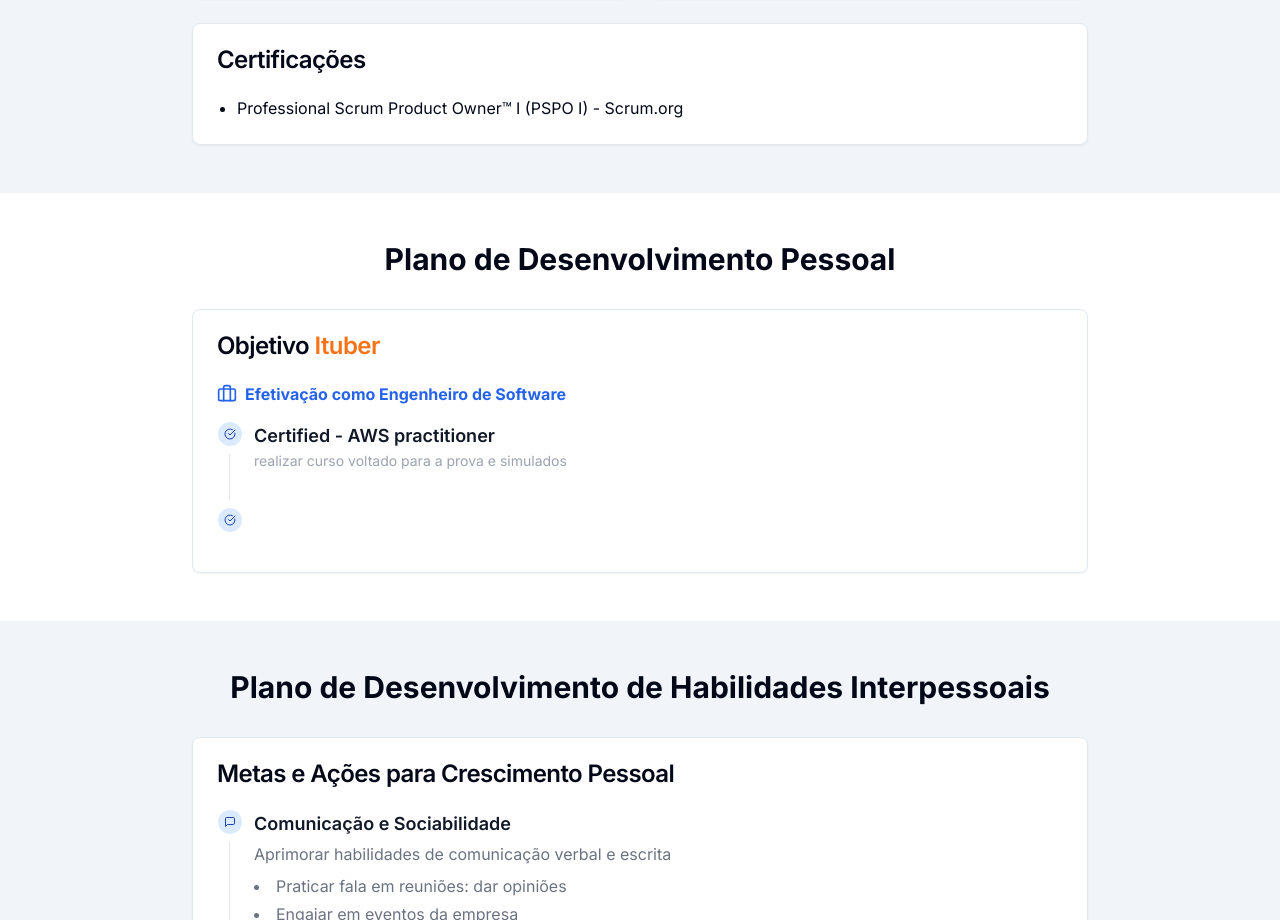
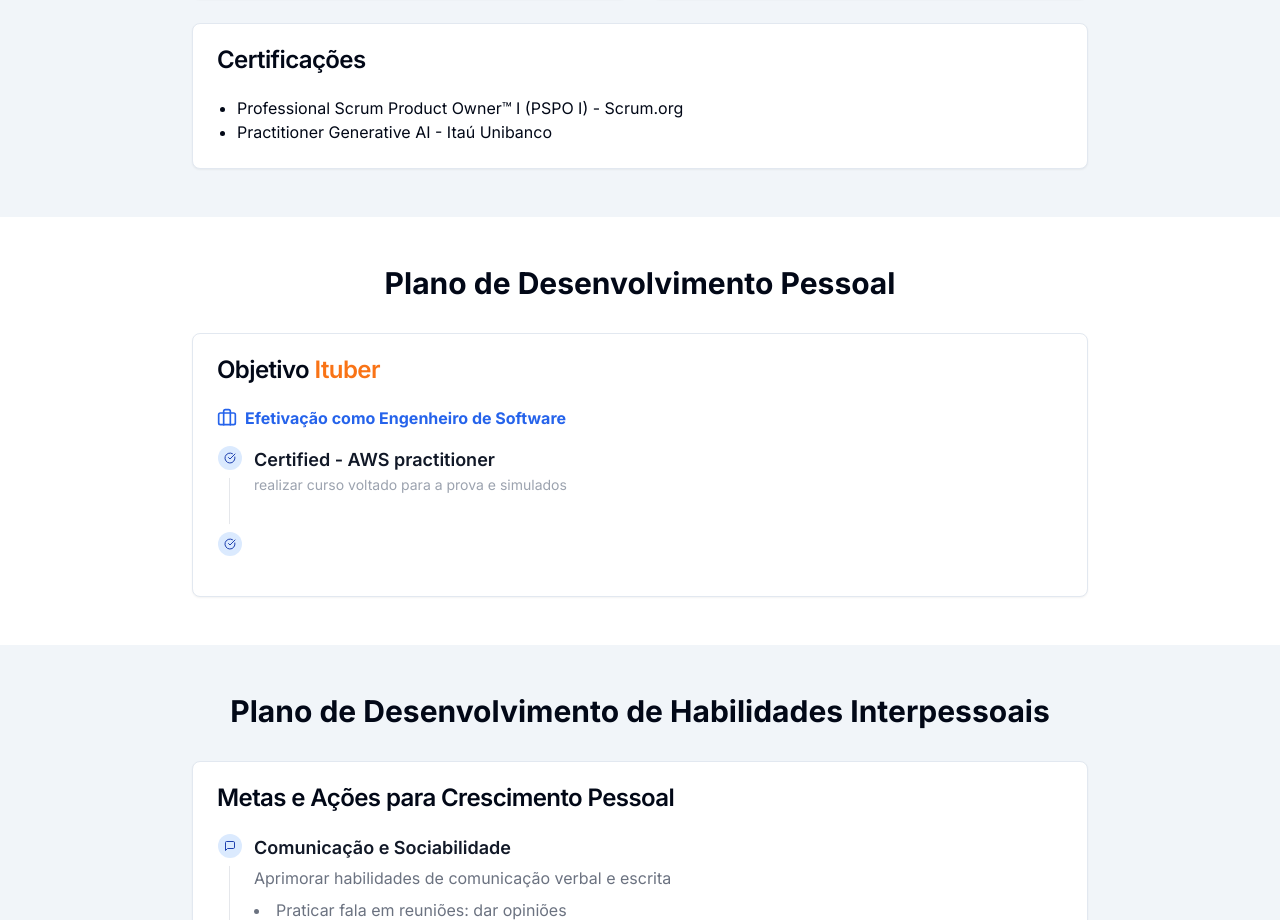
Before and after one commit to vichelly/pdi-itau, a Next.js app: page / in a window 1280 px wide. Shown: the part 874-1794 px from the top of the page. Built offline with nearby package versions, Linux system fonts and the light colour scheme.

Commit message:
adição de certificação

```diff
--- a/components/competencies.tsx
+++ b/components/competencies.tsx
@@ -43,6 +43,9 @@ export default function Competencies() {
             <ul className="list-disc pl-5 space-y-2">
               <li>Professional Scrum Product Owner™ I (PSPO I) - Scrum.org</li>
             </ul>
+            <ul className="list-disc pl-5 space-y-2">
+              <li>Practitioner Generative AI - Itaú Unibanco</li>
+            </ul>
           </CardContent>
         </Card>
       </div>
```
